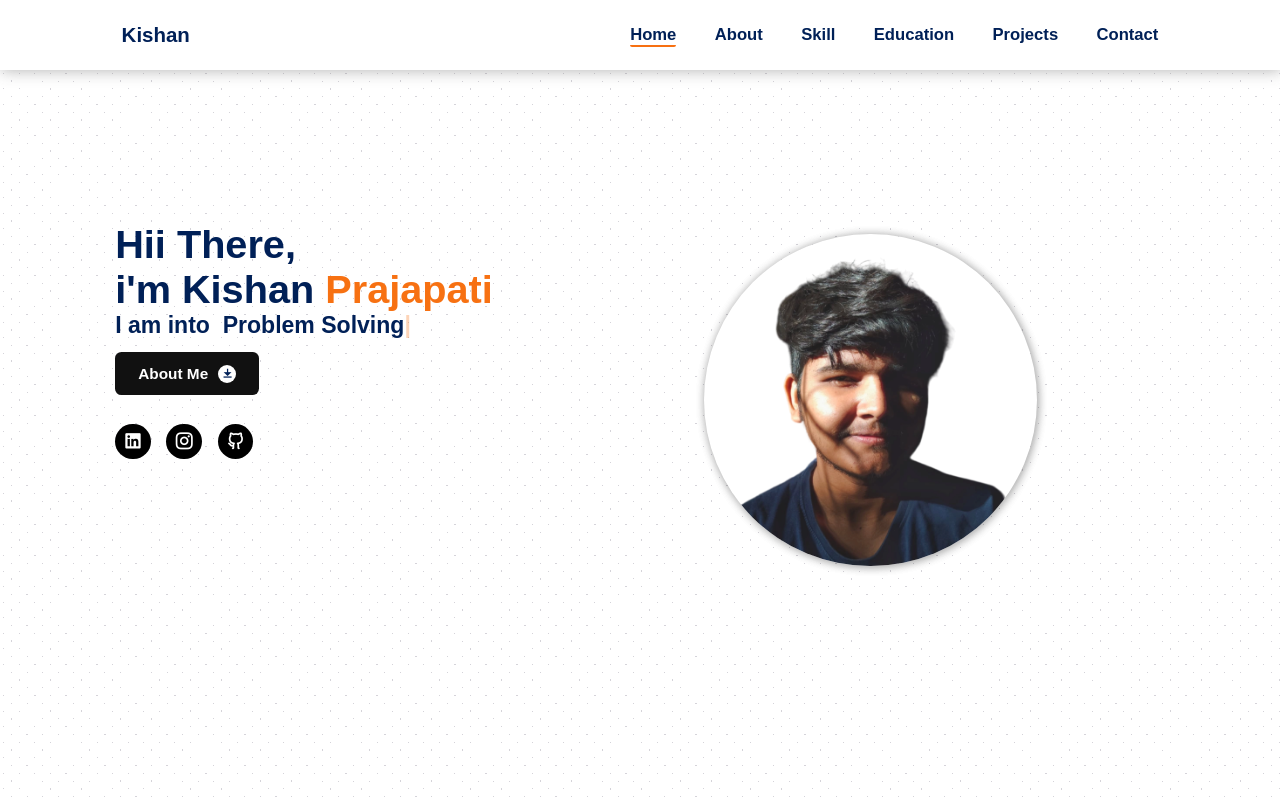
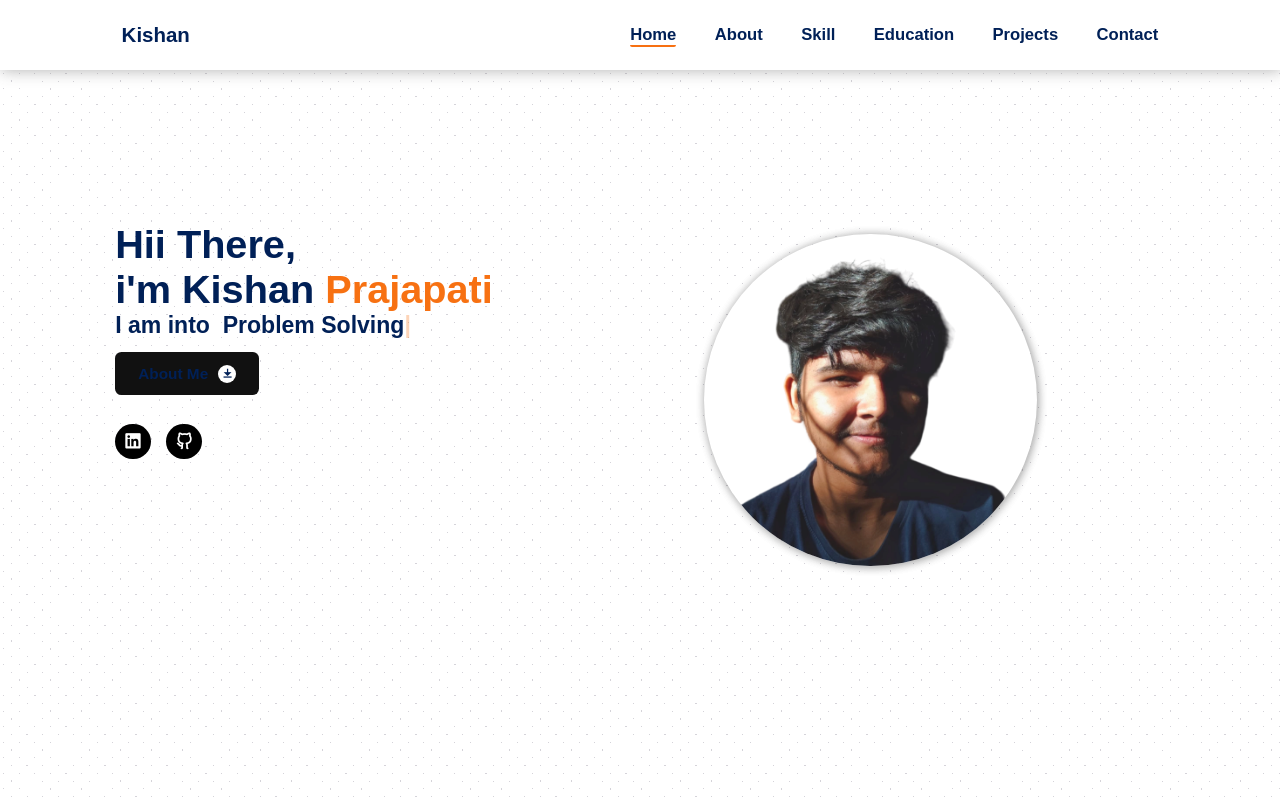
Before and after one commit to KishanDhaval/kishan-portfolio, a React (Vite) app: page / in a window 1280 px wide. Shown: the top 800 px of the page. Built offline with nearby package versions, Linux system fonts and the light colour scheme; a web font is replaced by a local one.

Commit message:
resume added

```diff
--- a/src/components/Home.jsx
+++ b/src/components/Home.jsx
@@ -34,13 +34,12 @@ const Home = () => {
                     <h3>I am into &nbsp;
                         <span ref={typedElement} />
                     </h3>
-                    {/* <a  href="assets/resume.pdf" download="Kishan's Resume" target='_blank'> */}
+                     <a  href="assets/kishan_prajapati_resume" download="Kishan's Resume" target='_blank'>
                         <button >About Me<i className="ri-download-fill" /></button>
-                    {/* </a> */}
+                    </a>
 
                     <div className={styles.social}>
                         <a target="_blank" href="https://www.linkedin.com/in/kiishan-prajapati?lipi=urn%3Ali%3Apage%3Ad_flagship3_profile_view_base_contact_details%3BiWYunSl9Rg6xx1FzWxhNqg%3D%3D" ><i className="ri-linkedin-box-fill" /></a>
-                        <a target="_blank" href="https://www.instagram.com/_kiishan__/"><i className="ri-instagram-line" /></a>
                         <a target="_blank" href="https://github.com/KishanDhaval"><i className="ri-github-line" /></a>
                     </div>
                 </div>
```
Also changed, not shown: 2 other files (tests, documents, lock files or other folders).
